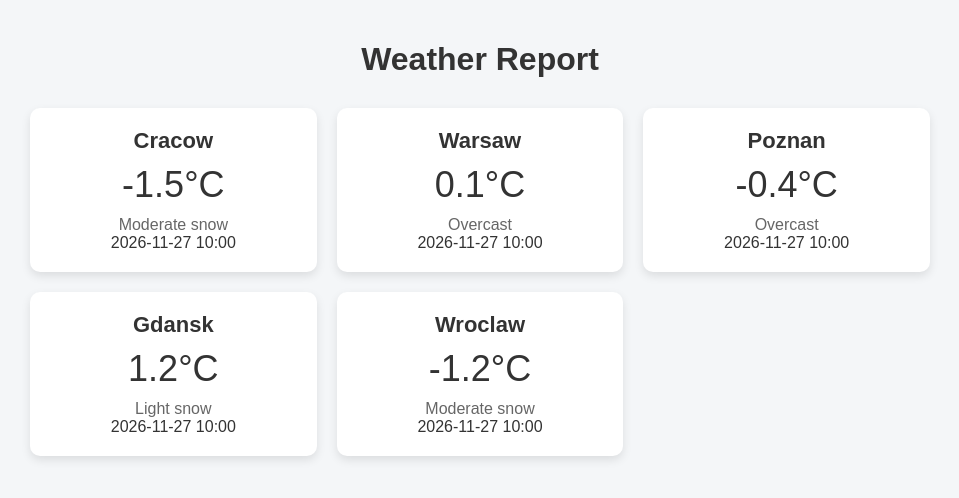
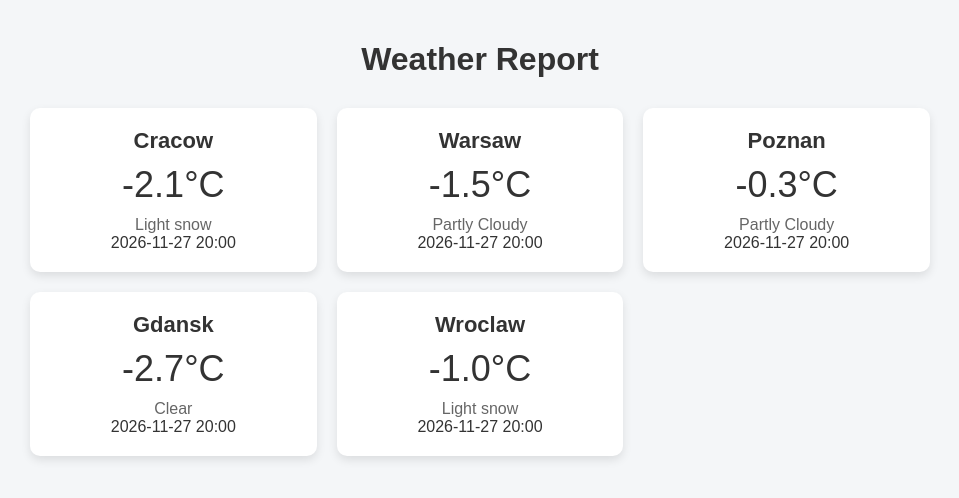
Before and after one commit to Mascotte33/cron-data-puller, a plain HTML site: page index.html in a window 1280 px wide. Shown: the whole page, without its empty margins (160-1119 px from the left). Drawn offline with Linux system fonts and the light colour scheme.

Commit message:
Update weather report (scheduled)

```diff
--- a/index.html
+++ b/index.html
@@ -83,41 +83,41 @@
 
                 <div class="weather-card">
                     <div class="city">Cracow</div>
-                    <div class="temp">-1.5°C</div>
-                    <div class="condition">Moderate snow</div>
-                    <div class="last_updated">2026-11-27 10:00</div>
+                    <div class="temp">-2.1°C</div>
+                    <div class="condition">Light snow</div>
+                    <div class="last_updated">2026-11-27 20:00</div>
                 </div>
 
 
                 <div class="weather-card">
                     <div class="city">Warsaw</div>
-                    <div class="temp">0.1°C</div>
-                    <div class="condition">Overcast</div>
-                    <div class="last_updated">2026-11-27 10:00</div>
+                    <div class="temp">-1.5°C</div>
+                    <div class="condition">Partly Cloudy</div>
+                    <div class="last_updated">2026-11-27 20:00</div>
                 </div>
 
 
                 <div class="weather-card">
                     <div class="city">Poznan</div>
-                    <div class="temp">-0.4°C</div>
-                    <div class="condition">Overcast</div>
-                    <div class="last_updated">2026-11-27 10:00</div>
+                    <div class="temp">-0.3°C</div>
+                    <div class="condition">Partly Cloudy</div>
+                    <div class="last_updated">2026-11-27 20:00</div>
                 </div>
 
 
                 <div class="weather-card">
                     <div class="city">Gdansk</div>
-                    <div class="temp">1.2°C</div>
-                    <div class="condition">Light snow</div>
-                    <div class="last_updated">2026-11-27 10:00</div>
+                    <div class="temp">-2.7°C</div>
+                    <div class="condition">Clear</div>
+                    <div class="last_updated">2026-11-27 20:00</div>
                 </div>
 
 
                 <div class="weather-card">
                     <div class="city">Wroclaw</div>
-                    <div class="temp">-1.2°C</div>
-                    <div class="condition">Moderate snow</div>
-                    <div class="last_updated">2026-11-27 10:00</div>
+                    <div class="temp">-1.0°C</div>
+                    <div class="condition">Light snow</div>
+                    <div class="last_updated">2026-11-27 20:00</div>
                 </div>
 
     </section>
```
